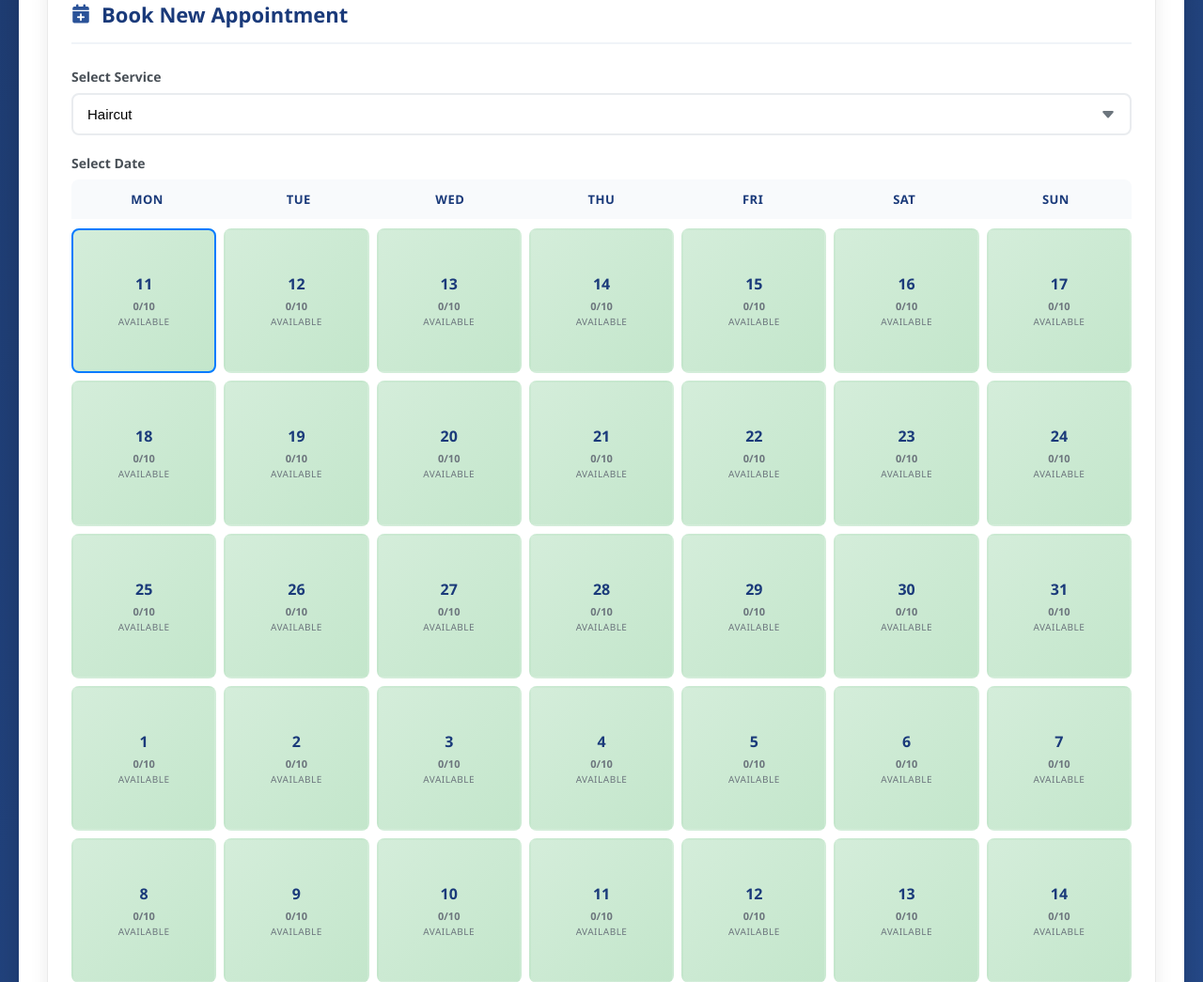
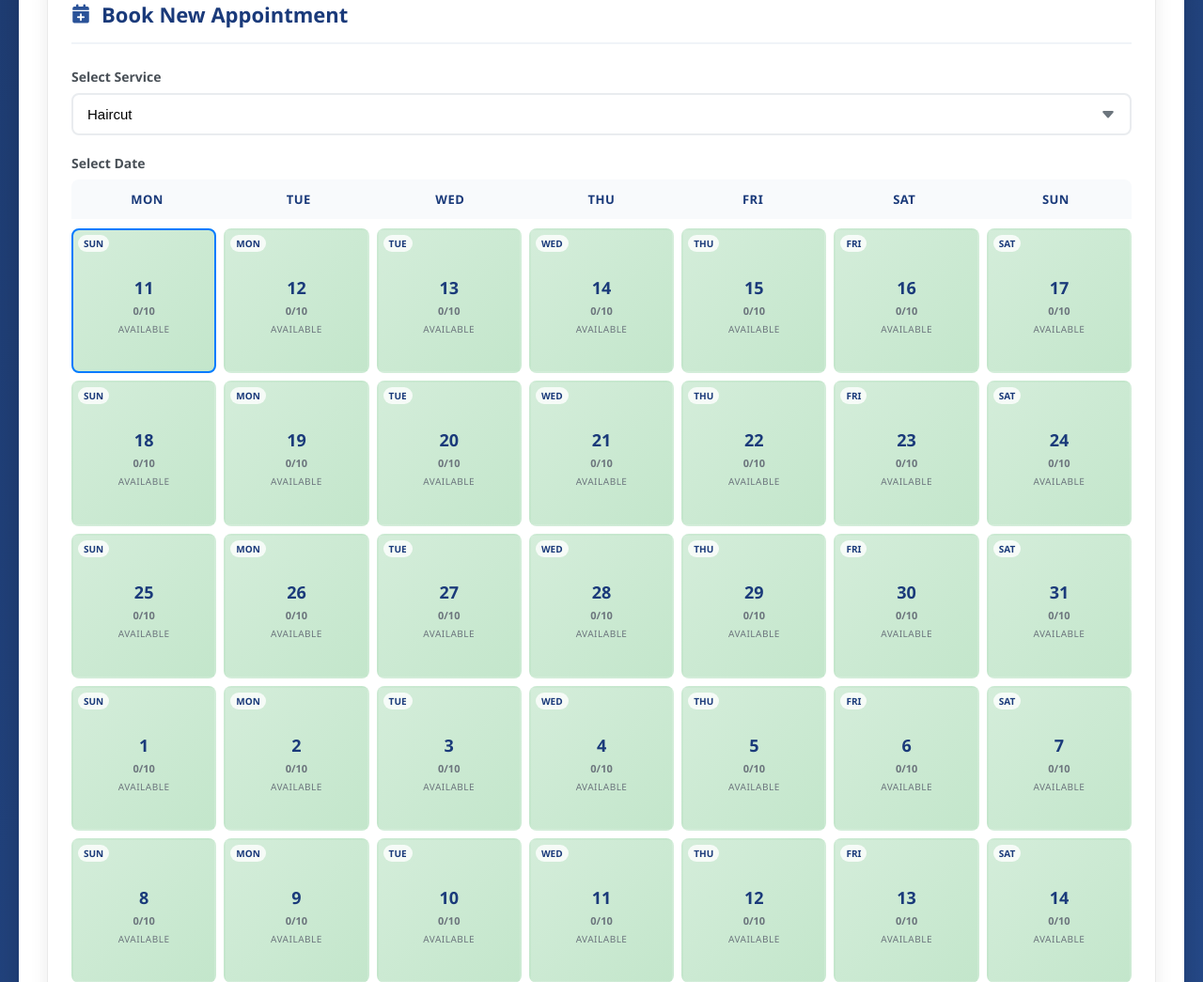
Before and after one commit to digitusadvert-lang/hairsalon, a Flask app: page /dashboard in a window 1280 px wide. Shown: the part 432-1477 px from the top of the page at 94% size. Run offline with Flask 3, Linux system fonts and the light colour scheme; the visitor is signed in with stand-in values (Sample User, id 1); tables that the repository leaves empty hold one stand-in row (values such as "Sample post").

Commit message:
insert day in greenbox

```diff
--- a/templates/dashboard.html
+++ b/templates/dashboard.html
@@ -257,7 +257,7 @@
             padding-right: 40px;
         }
 
-        /* Calendar Styles */
+        /* Calendar Styles - IMPROVED WITH DAY IN BOX */
         .calendar-weekdays {
             display: grid;
             grid-template-columns: repeat(7, 1fr);
@@ -325,17 +325,32 @@
             background: linear-gradient(135deg, #f8d7da 0%, #f5c6cb 100%);
         }
 
+        /* DAY DISPLAY IN GREEN BOX */
+        .day-display {
+            position: absolute;
+            top: 5px;
+            left: 5px;
+            font-size: 10px;
+            font-weight: 600;
+            color: #1a3a7a;
+            background: rgba(255, 255, 255, 0.8);
+            padding: 2px 6px;
+            border-radius: 10px;
+            text-transform: uppercase;
+        }
+
         .date-number {
-            font-size: 16px;
-            font-weight: 700;
+            font-size: 18px;
+            font-weight: 800;
             color: #1a3a7a;
-            margin-bottom: 5px;
+            margin-top: 10px;
         }
 
         .date-count {
             font-size: 11px;
             color: #6c757d;
             font-weight: 600;
+            margin-top: 5px;
         }
 
         .date-status {
@@ -343,7 +358,7 @@
             color: #6c757d;
             text-transform: uppercase;
             letter-spacing: 0.5px;
-            margin-top: 2px;
+            margin-top: 5px;
         }
 
         /* Time Slots */
@@ -614,7 +629,12 @@
             }
 
             .date-number {
-                font-size: 14px;
+                font-size: 16px;
+            }
+
+            .day-display {
+                font-size: 8px;
+                padding: 1px 4px;
             }
 
             .date-count,
@@ -753,6 +773,9 @@
                             <div class="calendar-day-cell {{ day.color }} {% if day.is_today %}today{% endif %}"
                                  data-date="{{ day.date.isoformat() }}"
                                  onclick="selectDate('{{ day.date.isoformat() }}', this)">
+
+                                <!-- Day name inside the box -->
+                                <div class="day-display">{{ day.day_name[:3] }}</div>
 
                                 <div class="date-number">
                                     {{ day.day }}
```
